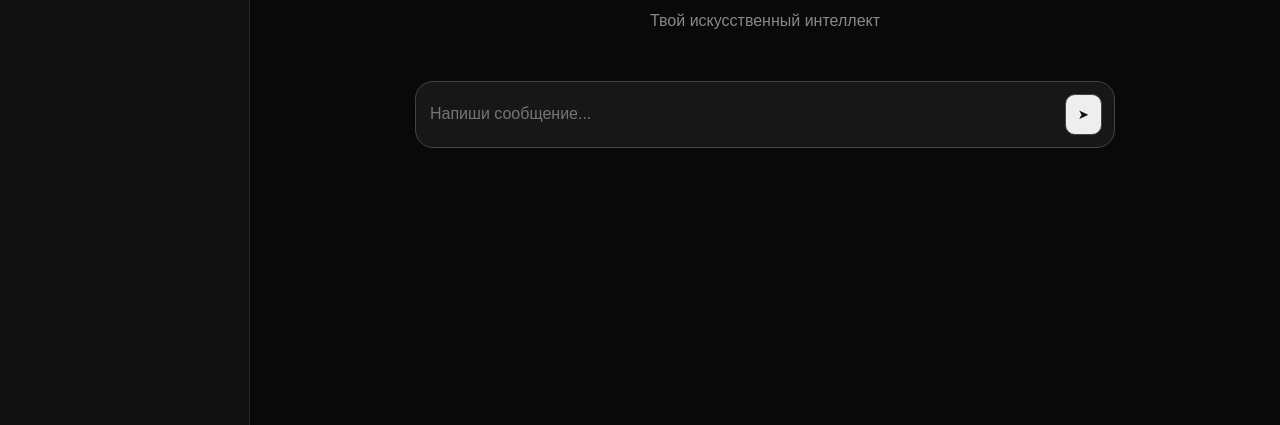
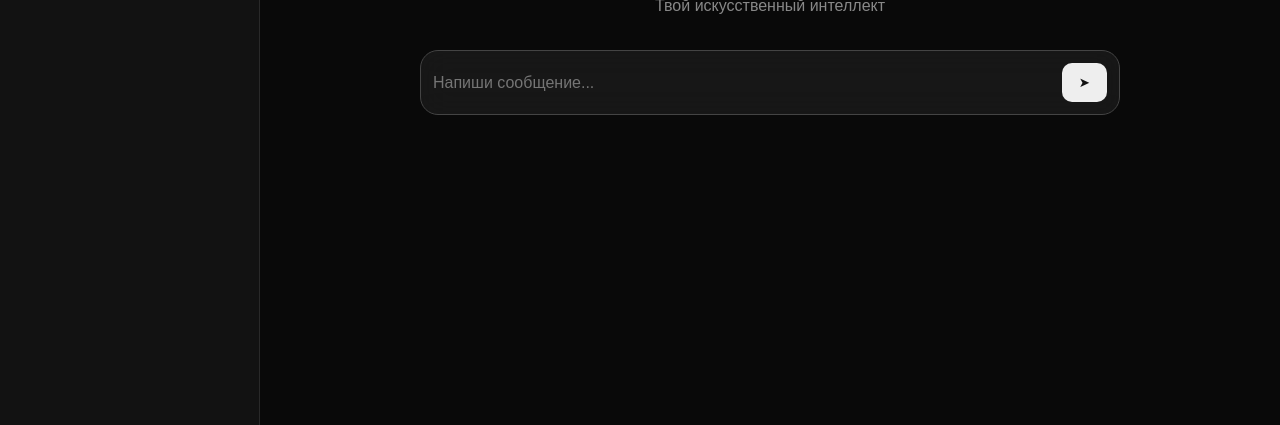
Before and after one commit to bogdanmanojlov58-byte/koovi-ai, a plain HTML site: page index.html in a window 1280 px wide. Shown: the part 375-800 px from the top of the page. Drawn offline with Linux system fonts and the light colour scheme.

Commit message:
Update index.html

```diff
--- a/index.html
+++ b/index.html
@@ -5,101 +5,28 @@
   <meta charset="UTF-8">
   <meta name="viewport" content="width=device-width, initial-scale=1.0">
   <title>KOOVI AI</title>
-  <style>
-    * { box-sizing: border-box; }
-    body {
-      margin: 0;
-      background: #090909;
-      color: white;
-      font-family: Arial, sans-serif;
-      display: flex;
-      height: 100vh;
-    }
-    aside {
-      width: 250px;
-      background: #111;
-      border-right: 1px solid #292929;
-      padding: 22px;
-    }
-    .logo {
-      font-size: 25px;
-      font-weight: bold;
-      letter-spacing: 2px;
-      margin-bottom: 35px;
-    }
-    button {
-      background: #222;
-      color: white;
-      border: 1px solid #444;
-      border-radius: 10px;
-      padding: 12px;
-      cursor: pointer;
-    }
-    .new-chat { width: 100%; }
-    main {
-      flex: 1;
-      display: flex;
-      flex-direction: column;
-      align-items: center;
-      justify-content: center;
-      padding: 25px;
-    }
-    h1 { font-size: 38px; }
-    .subtitle { color: #888; }
-    .chat-box {
-      width: min(700px, 100%);
-      display: flex;
-      gap: 10px;
-      background: #171717;
-      border: 1px solid #444;
-      border-radius: 18px;
-      padding: 12px;
-      margin-top: 35px;
-    }
-    input {
-      flex: 1;
-      min-width: 0;
-      background: transparent;
-      color: white;
-      border: none;
-      outline: none;
-      font-size: 16px;
-    }
-    .send { background: #eee; color: #111; }
-    @media(max-width:600px) {
-      aside { width: 75px; padding: 12px 8px; }
-      .logo { font-size: 12px; }
-      .new-chat { font-size: 11px; padding: 8px 3px; }
-    }
-  </style>
+  <link rel="stylesheet" href="style.css">
 </head>
 <body>
-  <aside>
+
+  <aside class="sidebar">
     <div class="logo">KOOVI AI</div>
     <button class="new-chat" onclick="newChat()">+ Новый чат</button>
+    <div id="history"></div>
   </aside>
 
   <main>
     <h1>KOOVI AI</h1>
     <p class="subtitle">Твой искусственный интеллект</p>
 
+    <div id="messages"></div>
+
     <div class="chat-box">
-      <input id="message" placeholder="Напиши сообщение...">
+      <input id="message" placeholder="Напиши сообщение..." />
       <button class="send" onclick="sendMessage()">➤</button>
     </div>
   </main>
 
-  <script>
-    function sendMessage() {
-      const input = document.getElementById('message');
-      if (!input.value.trim()) return;
-      alert('Следующим этапом подключим настоящий ИИ!');
-      input.value = '';
-    }
-
-    function newChat() {
-      document.getElementById('message').value = '';
-    }
-  </script>
+  <script src="script.js"></script>
 </body>
 </html>
```
